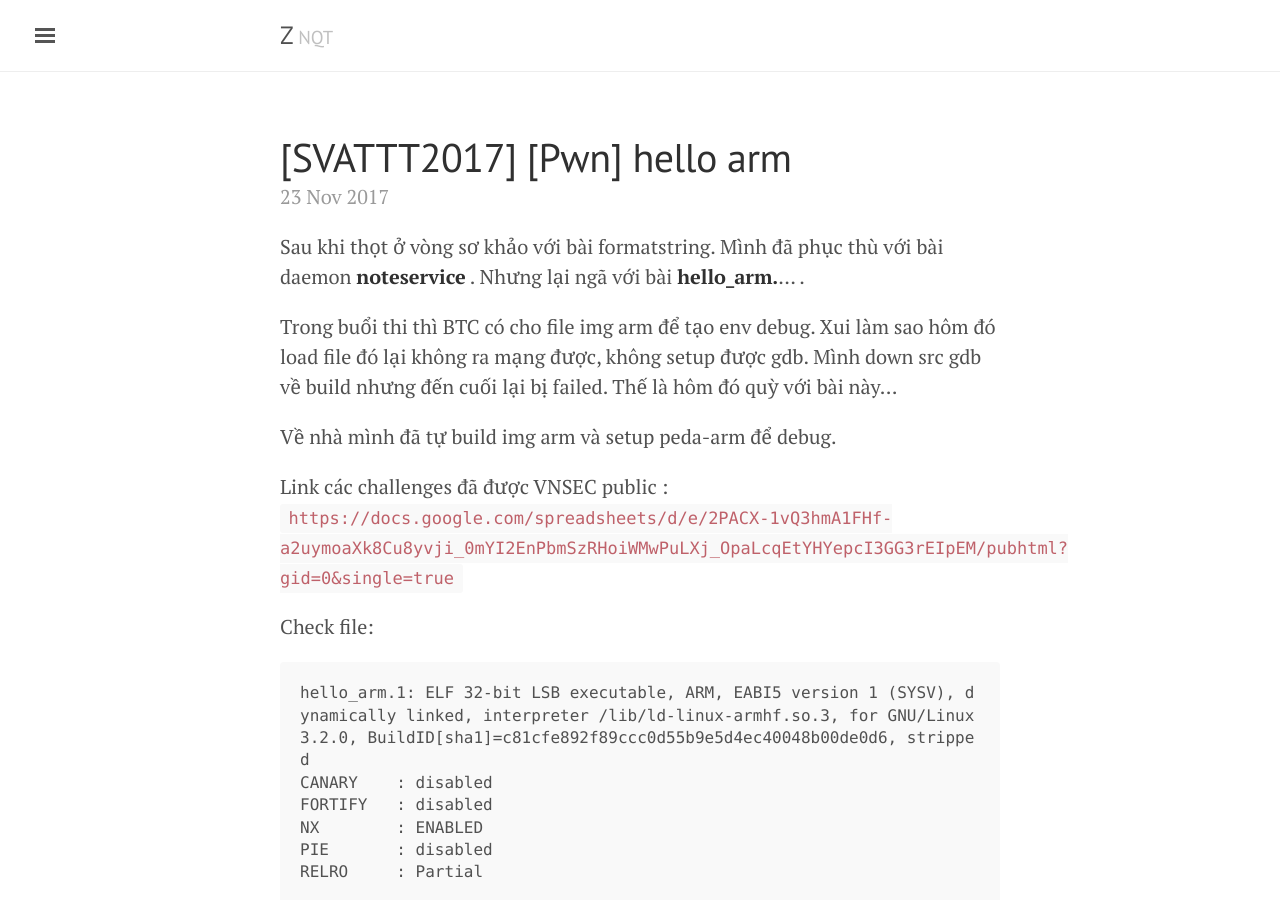
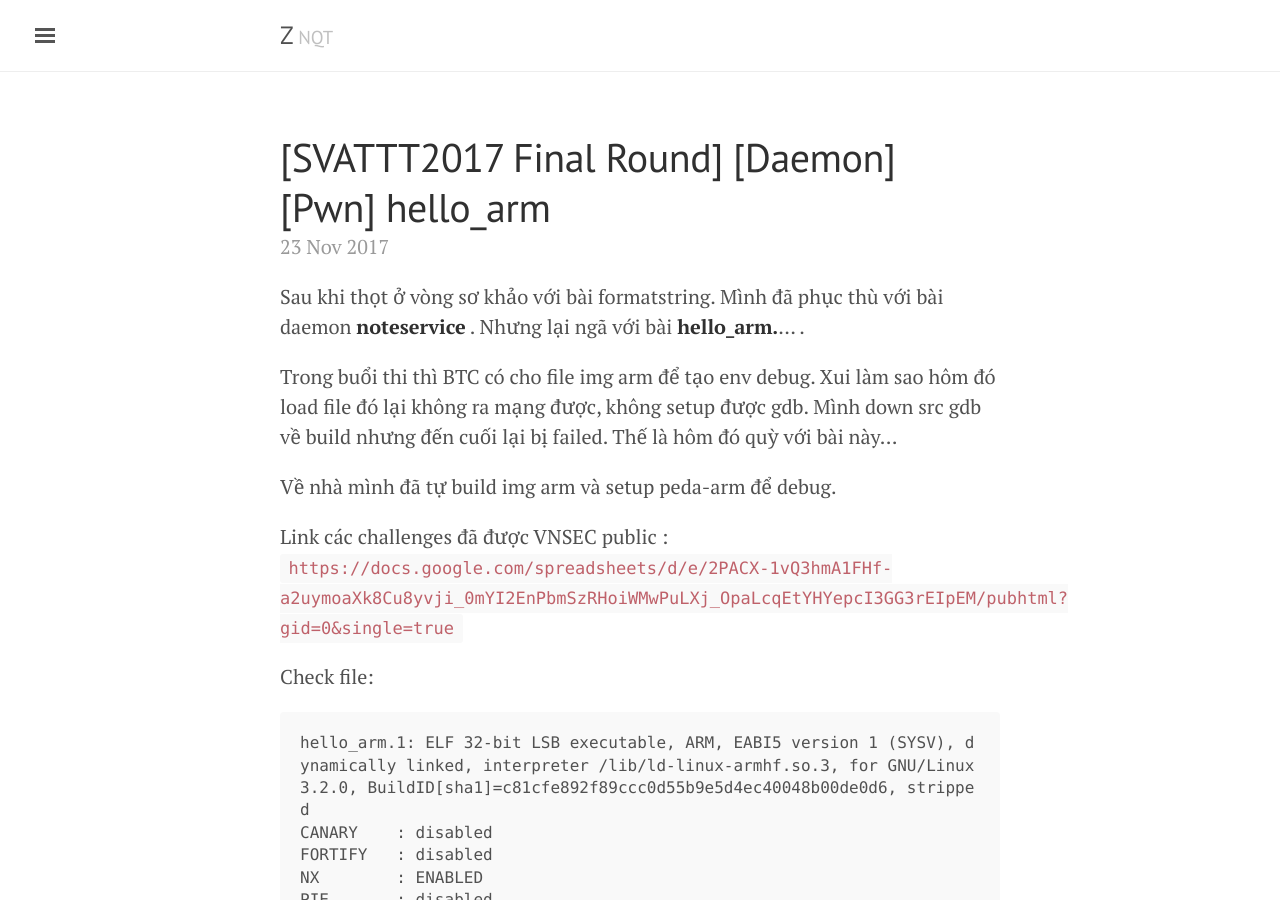
Before and after one commit to znqt/znqt.github.io, a Jekyll site: the page built from _posts/2017-11-23-svattt2017-pwn-hello-arm.md, in a window 1280 px wide and 900 px high. Built offline with Jekyll 4.4.1, drawn with Linux system fonts in a browser that asks for light colours.

Commit message:
update ....

```diff
--- a/_posts/2017-11-23-svattt2017-pwn-hello-arm.md
+++ b/_posts/2017-11-23-svattt2017-pwn-hello-arm.md
@@ -1,6 +1,6 @@
 ---
 layout: post
-title: "[SVATTT2017] [Pwn] hello arm"
+title: "[SVATTT2017 Final Round] [Daemon] [Pwn] hello_arm"
 ---
 
 Sau khi thọt ở vòng sơ khảo với bài formatstring. Mình đã phục thù với bài daemon **noteservice** . Nhưng lại ngã với bài **hello_arm.**... .
```
